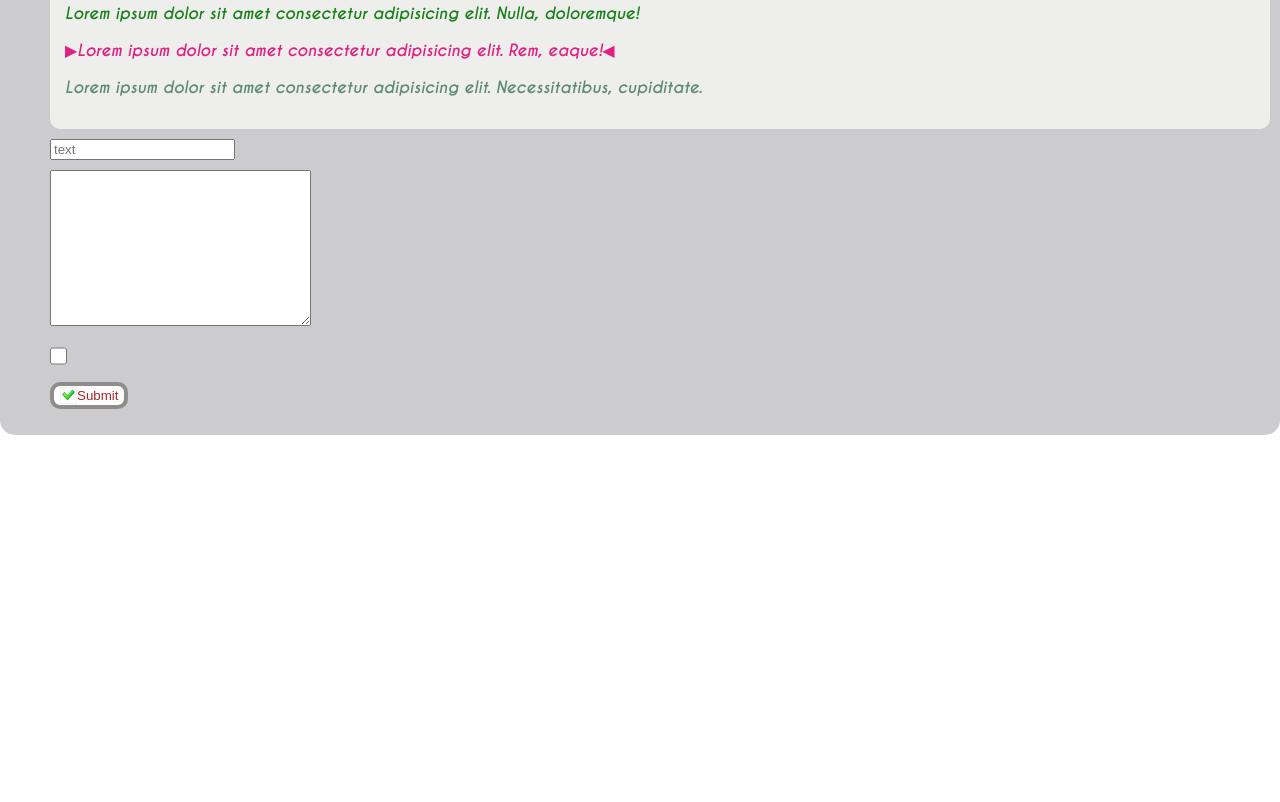
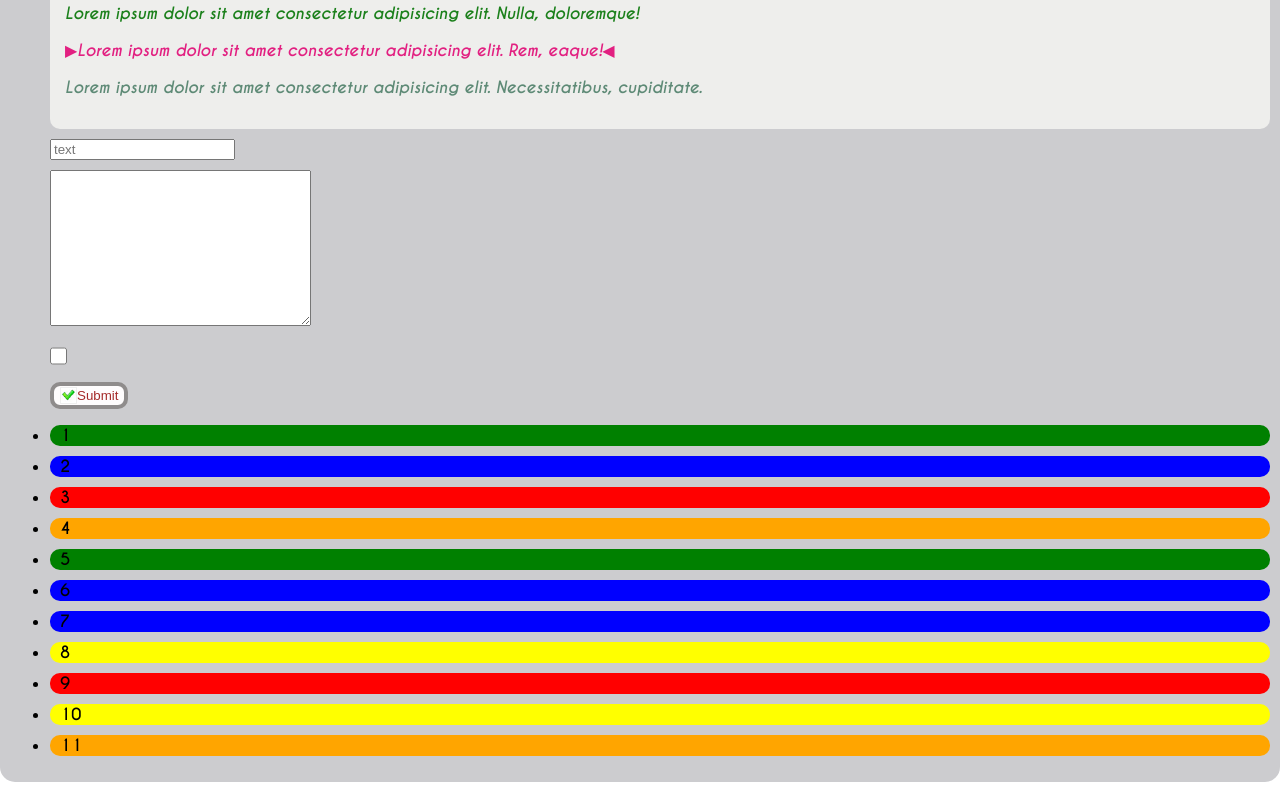
Before and after one commit to alexBortsov/home_work_one, a plain HTML site: page home_work_four/index.html in a window 1280 px wide. Shown: the part 567-1369 px from the top of the page. Before the commit the page ends 1022 px from the top, so only its background shows below. Drawn offline with Linux system fonts and the light colour scheme.

Commit message:
five save home work four

```diff
--- a/home_work_four/css/style.css
+++ b/home_work_four/css/style.css
@@ -85,7 +85,7 @@ html body ul.list[class="list"] li.list-item[class="list-item"]{background: rgb(
 html body ul.list[class="list"] li.list-item[class="list-item"]:hover:nth-child(7){background: rgb(171, 22, 201);}/*1+1+1+10+10+1+10+10*/
 html body div ul.list[class="list"] li.list-item[class="list-item"]:hover:nth-child(7){background: rgb(171, 22, 201);}/*1+1+1+1+10+10+1+10+10*/
 html body._container ul.list[class="list"] li.list-item[class="list-item"]:hover:nth-child(7){background: rgb(171, 22, 201);}/*1+1+10+1+10+10+1+10+10*/
-li:nth-child(7){
+ul.list li:nth-child(7){
    color: fuchsia;
    list-style-image: url('../img/Unt.png');
 }/*1+1*/
@@ -177,7 +177,7 @@ html body ul li.list-item[class="list-item"] p.list-item__text[class="list-item_
 
 }/*1+1+1+1+10+10+1+10+10*/
 ul> *{background: rgb(204, 204, 207);}
-li:nth-child(11){
+ul.list li:nth-child(11){
    list-style-type: none;
    padding: 15px;
 }
@@ -314,3 +314,41 @@ html body._container ul li:nth-child(6)+li{}/*1+1+10+1+1+1*/
 #account-form__checkbox {
 
 }/*100*/
+/*---классная работа--------------------*/
+.list-color{
+ background: #CCCCCF;
+
+}
+.list-item__color{
+   padding: 0px 0px 0px 10px;
+   border-radius: 10px;
+   background: #fff;
+
+}
+.list-item__color:not(:last-child){
+   margin: 0px 0px 10px 0px;
+}
+.list-item__color:nth-child(6){
+   background: blue;
+}
+.list-item__color:nth-child(6)+li{
+   background: blue;
+}
+.list-item__color:nth-child(-n+2){
+   background: blue;
+}
+.list-item__color:nth-child(2n+8){
+   background: yellow;
+}
+.list-item__color:first-child{
+   background: green;
+}
+.list-item__color:nth-child(7n+4){
+   background: orange;
+}
+.list-item__color:nth-child(6n+3){
+   background: red;
+}
+.list-item__color:nth-last-child(7){
+   background: green;
+}
--- a/home_work_four/index.html
+++ b/home_work_four/index.html
@@ -45,6 +45,19 @@
             </button>
          </form>
       </ul>
+   <ul class="list-color">
+      <li class="list-item__color">1</li>
+      <li class="list-item__color">2</li>
+      <li class="list-item__color">3</li>
+      <li class="list-item__color">4</li>
+      <li class="list-item__color">5</li>
+      <li class="list-item__color">6</li>
+      <li class="list-item__color">7</li>
+      <li class="list-item__color">8</li>
+      <li class="list-item__color">9</li>
+      <li class="list-item__color">10</li>
+      <li class="list-item__color">11</li>
+   </ul>
    </div>
 </body>
 
```
